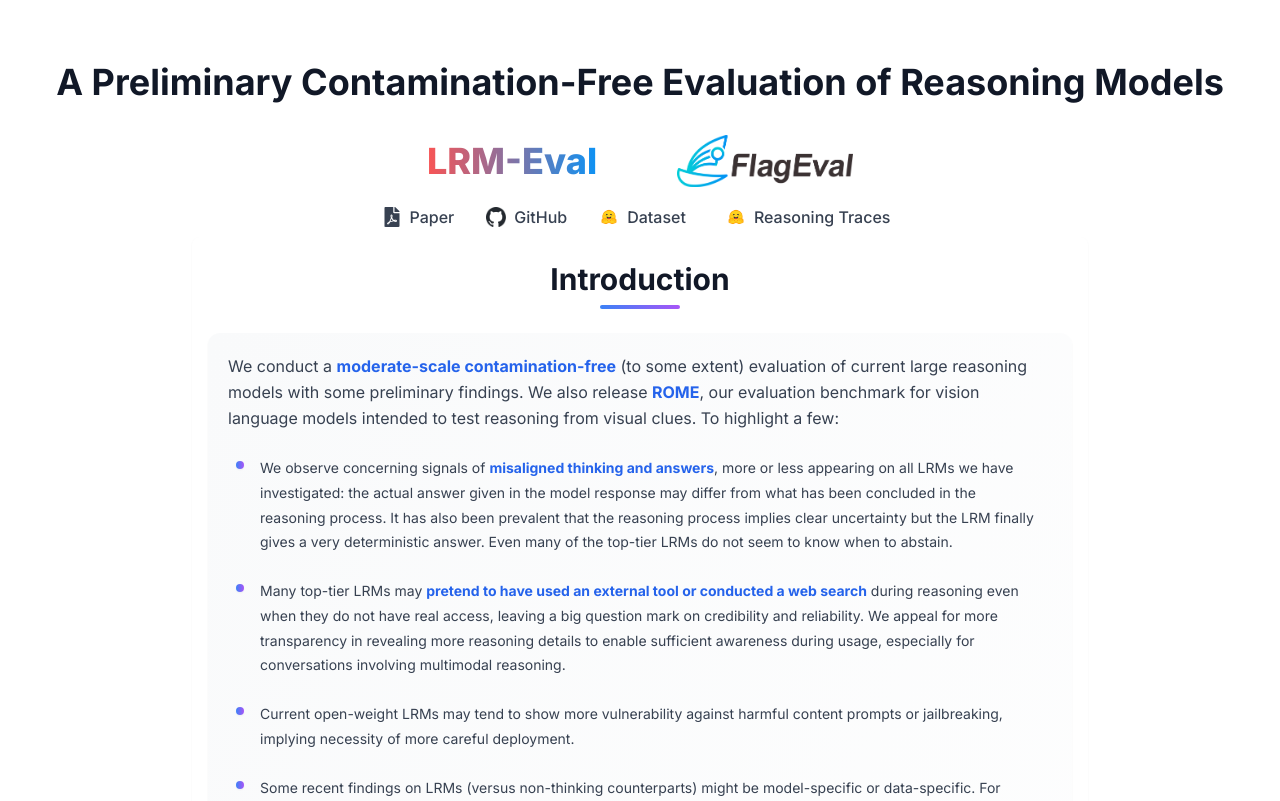
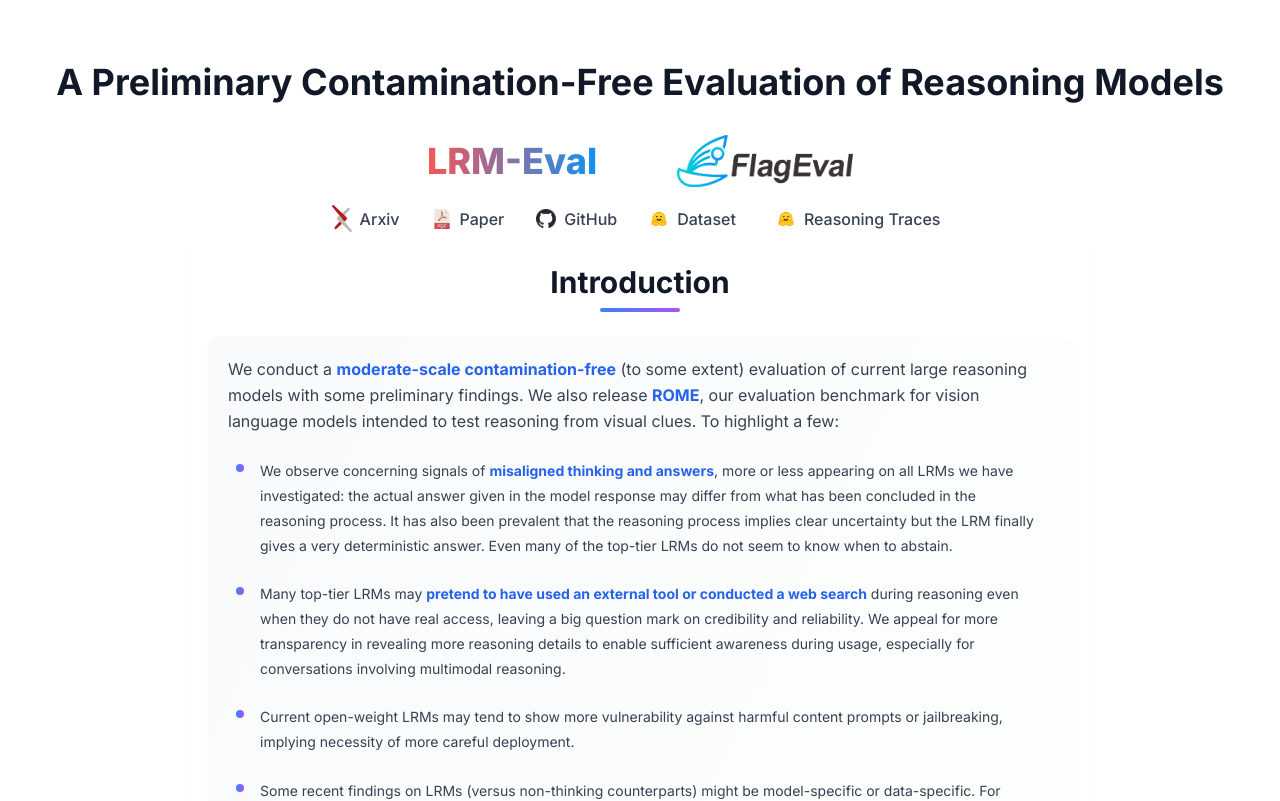
Before and after one commit to flageval-baai/LRM-Eval, a Next.js app: page / in a window 1280 px wide. Shown: the top 801 px of the page. Built offline with nearby package versions, Linux system fonts and the light colour scheme.

Commit message:
update link and citation

```diff
--- a/src/app/components/Citation.tsx
+++ b/src/app/components/Citation.tsx
@@ -8,11 +8,13 @@
     {
       id: 'lrm-eval',
       title: '',
-      content: `@misc{LRM-Eval2025,
-  author       = {FlagEval Team},
-  title        = {A Preliminary Contamination-Free Evaluation of Reasoning Models},
-  year         = {2025},
-  url          = {https://arxiv.org/abs/2509.17177},
+      content: `@misc{qin2025flageval,
+    title={FlagEval Findings Report: A Preliminary Evaluation of Large Reasoning Models on Automatically Verifiable Textual and Visual Questions},
+    author={Bowen Qin and Chen Yue and Fang Yin and Hui Wang and JG Yao and Jiakang Liu and Jing-Shu Zheng and Miguel Hu Chen and Richeng Xuan and Shibei Meng and Shiqi Zhou and Teng Dai and Tong-Shuai Ren and Wei Cui and Xi Yang and Xialin Du and Xiaojing Xu and Xue Sun and Xuejing Li and Yaming Liu and Yesheng Liu and Ying Liu and Yonghua Lin and Yu Zhao and Yunduo Zhang and Yuwen Luo and Zheqi He and Zhiyuan He and Zhongyuan Wang},
+    year={2025},
+    eprint={2509.17177},
+    archivePrefix={arXiv},
+    primaryClass={cs.CL}
 }`
     }
   ];
--- a/src/app/components/LinksSection.tsx
+++ b/src/app/components/LinksSection.tsx
@@ -53,16 +53,23 @@
 
       <div className="flex justify-center font-medium gap-8 sm:gap-8 my-2">
         <Link href="https://arxiv.org/abs/2509.17177" className="flex items-center gap-2 text-gray-700 hover:text-gray-900">
-          <svg
-            className="w-5 h-5"
-            viewBox="0 0 384 512"
-            fill="currentColor"
-            aria-hidden="true"
-            focusable="false"
-            role="img"
-          >
-            <path d="M181.9 256.1c-5-16-4.9-46.9-2-46.9 8.4 0 7.6 36.9 2 46.9zm-1.7 47.2c-7.7 20.2-17.3 43.3-28.4 62.7 18.3-7 39-17.2 62.9-21.9-12.7-9.6-24.9-23.4-34.5-40.8zM86.1 428.1c0 .8 13.2-5.4 34.9-40.2-6.7 6.3-29.1 24.5-34.9 40.2zM248 160h136v328c0 13.3-10.7 24-24 24H24c-13.3 0-24-10.7-24-24V24C0 10.7 10.7 0 24 0h200v136c0 13.2 10.8 24 24 24zm-8 171.8c-20-12.2-33.3-29-42.7-53.8 4.5-18.5 11.6-46.6 6.2-64.2-4.7-29.4-42.4-26.5-47.8-6.8-5 18.3-.4 44.1 8.1 77-11.6 27.6-28.7 64.6-40.8 85.8-.1 0-.1.1-.2.1-27.1 13.9-73.6 44.5-54.5 68 5.6 6.9 16 10 21.5 10 17.9 0 35.7-18 61.1-61.8 25.8-8.5 54.1-19.1 79-23.2 21.7 11.8 47.1 19.5 64 19.5 29.2 0 31.2-32 19.7-43.4-13.9-13.6-54.3-9.7-73.6-7.2zM377 105L279 7c-4.5-4.5-10.6-7-17-7h-6v128h128v-6.1c0-6.3-2.5-12.4-7-16.9zm-74.1 255.3c4.1-2.7-2.5-11.9-42.8-9 37.1 15.8 42.8 9 42.8 9z"/>
-          </svg>
+          <Image
+            src={`${getBasePath()}/arxiv-logomark-small.svg`}
+            alt="arxiv"
+            width={10}
+            height={20}
+            className="w-5 h-5 max-w-full h-auto"
+          />
+          Arxiv
+        </Link>
+        <Link href="https://arxiv.org/pdf/2509.17177" className="flex items-center gap-2 text-gray-700 hover:text-gray-900">
+        <Image
+            src={`${getBasePath()}/pdf.png`}
+            alt="Pdf"
+            width={15}
+            height={30}
+            className="w-5 h-5 max-w-full h-auto"
+          />
           Paper
         </Link>
         <Link href="https://github.com/flageval-baai/ROME-evaluation" className="flex items-center gap-2 text-gray-700 hover:text-gray-900">
```
Also changed, not shown: public/arxiv-logomark-small.svg (added), public/pdf.png (added).
